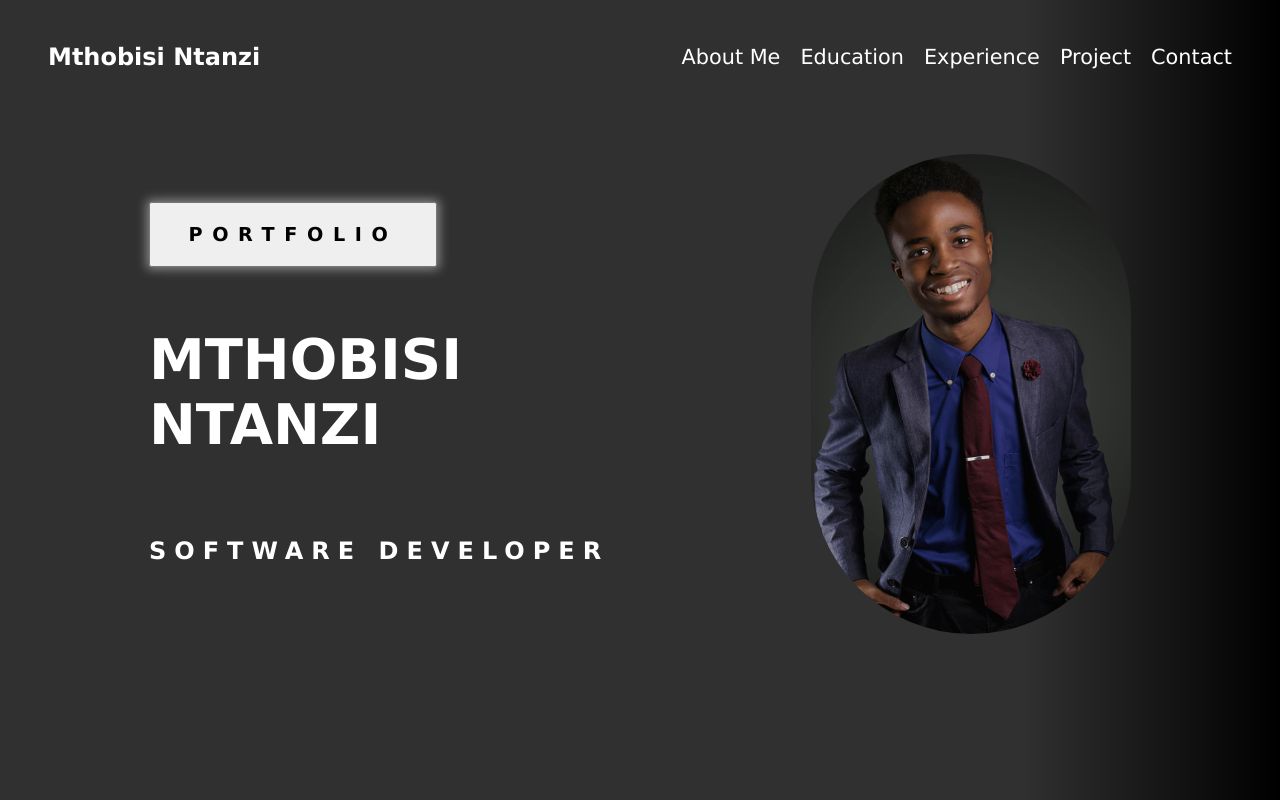
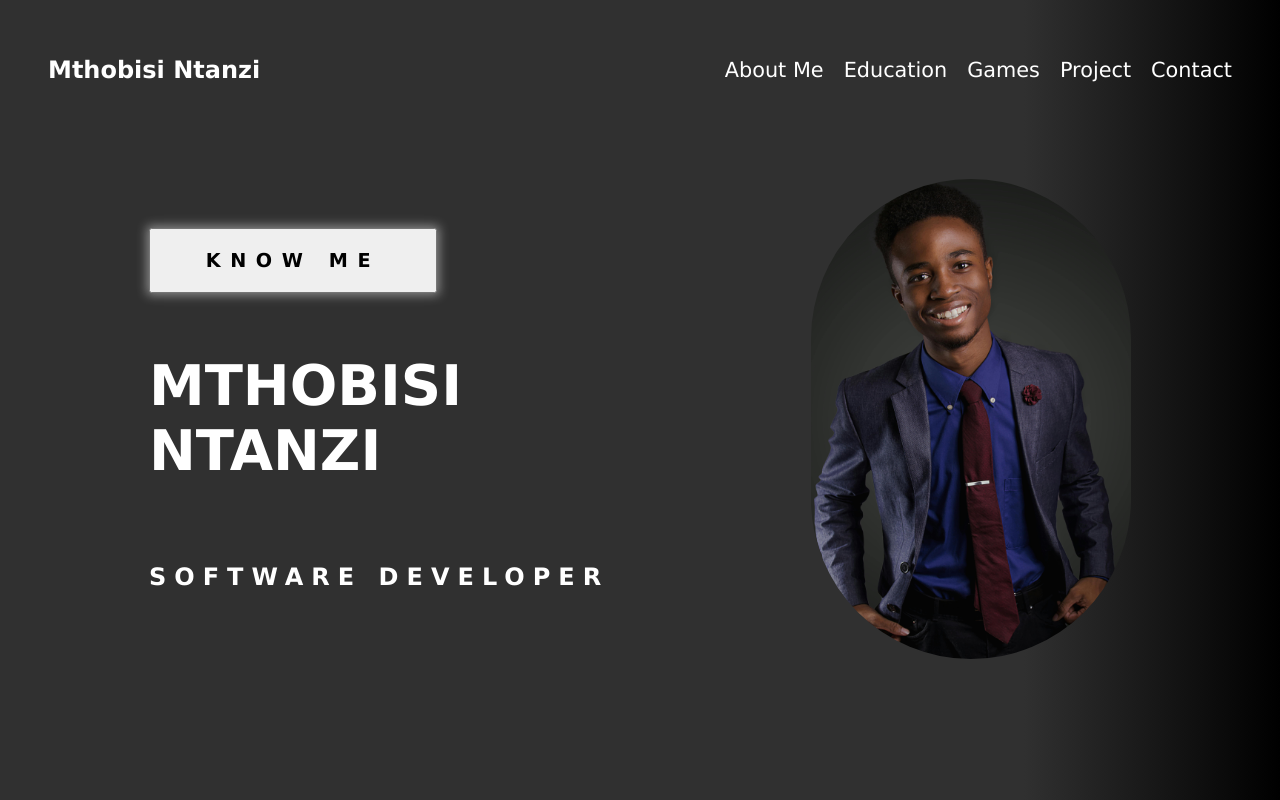
Before and after one commit to MthoNtanzi/portfolio, a Vue app: page / in a window 1280 px wide. Built offline with nearby package versions, Linux system fonts and the light colour scheme.

Commit message:
Change experience to game and change some stylings

```diff
--- a/src/assets/global.css
+++ b/src/assets/global.css
@@ -16,4 +16,8 @@ body{
 .main{
     padding: 2rem 5rem;
     min-height: 70vh;
+    /* background-image: url("../assets/img/bgImg.png");
+    background-repeat: no-repeat;
+    background-position: 80%;
+    background-size: 4% 80%; */
 }
--- a/src/components/Navbar.vue
+++ b/src/components/Navbar.vue
@@ -5,7 +5,7 @@
         <ul class="navbar-links">
             <li><router-link to="/about">About Me</router-link></li>
             <li><router-link to="/education">Education</router-link></li>
-            <li><router-link to="/experience">Experience</router-link></li>
+            <li><router-link to="/experience">Games</router-link></li>
             <li><router-link to="/project">Project</router-link></li>
             <li><router-link to="/contact">Contact</router-link></li>
         </ul>
@@ -17,8 +17,11 @@
     display: flex;
     justify-content: space-between;
     align-items: center;
+    margin: 0.8rem 0;
     padding:1.8rem 3rem;
     color: #fff;
+    /* background: rgb(0,0,0);
+    background: linear-gradient(270deg, rgba(0,0,0,1) 0%, rgba(48,48,48,1) 20%); */
 }
 
 .navbar-brand {
--- a/src/router/index.js
+++ b/src/router/index.js
@@ -2,7 +2,7 @@ import { createRouter, createWebHistory } from 'vue-router'
 import HomeView from '../views/HomeView.vue'
 import About from '../views/AboutMe.vue'
 import Education from '../views/Education.vue'
-import Experience from '../views/Experience.vue'
+import Games from '../views/Games.vue'
 
 const router = createRouter({
   history: createWebHistory(import.meta.env.BASE_URL),
@@ -10,7 +10,7 @@ const router = createRouter({
     { path: '/', name: 'home', component: HomeView },
     {path: '/about', name: 'about', component: About},
     {path: '/education', name: 'education', component: Education},
-    {path: '/experience', name: 'experience', component: Experience}
+    {path: '/games', name: 'games', component: Games}
   ]
 })
 
--- a/src/views/HomeView.vue
+++ b/src/views/HomeView.vue
@@ -1,7 +1,7 @@
 <template>
   <div class="main homePage">
     <div class="intro">
-      <button>Portfolio</button>
+      <button><router-link class="knowMe" to="/about">Know Me</router-link></button>
       <h1>Mthobisi<br/> Ntanzi</h1>
       <h2>Software Developer</h2>
     </div>
@@ -53,5 +53,9 @@
     font-size: 1.5rem;
     letter-spacing: 0.5rem;
   }
+  .knowMe{
+    text-decoration: none;
+    color: #000;
+  }
 
 </style>
```
Also changed, not shown: src/assets/img/bgImg.png (renamed from src/assets/img/Group 1.png), src/views/Games.vue (renamed from src/views/Experience.vue).
